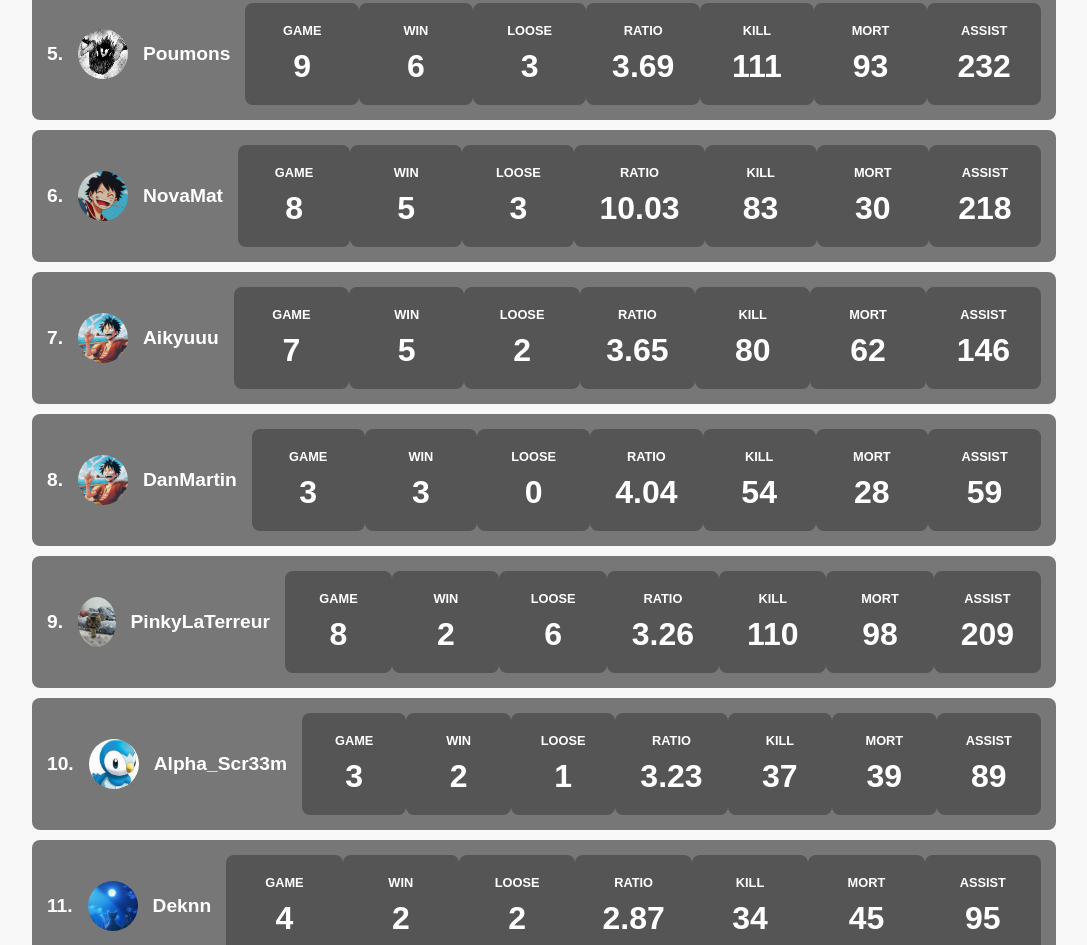
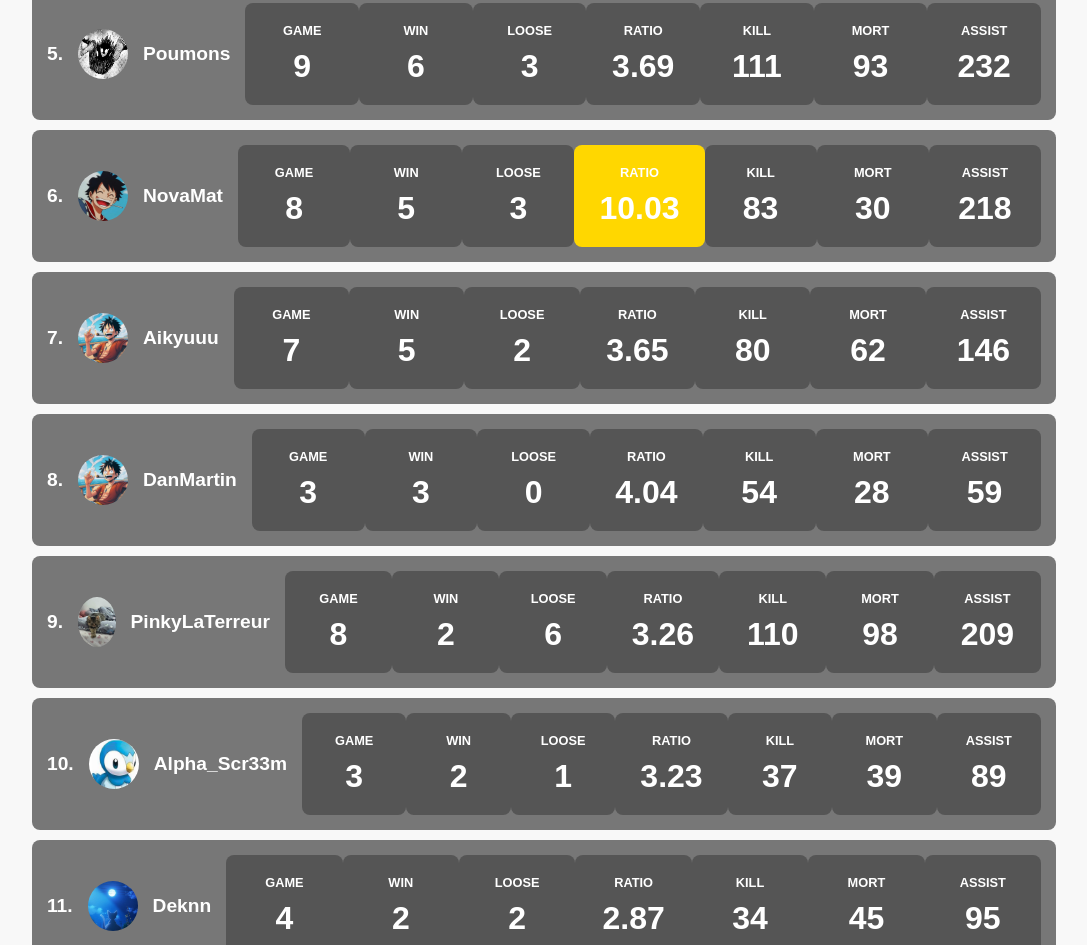
Before and after one commit to Ben0x13/AramCUP, a plain HTML site: page classement.html in a window 1280 px wide. Shown: the part 880-1825 px from the top of the page, without its empty margins (96-1183 px from the left). Drawn offline with Linux system fonts and the light colour scheme.

Commit message:
Update classement.html

```diff
--- a/classement.html
+++ b/classement.html
@@ -406,7 +406,7 @@
             <div>LOOSE</div>
             <div class="nb">3</div>
         </div>
-        <div class="stats">
+        <div class="stats1">
             <div>RATIO</div>
             <div class="nb">10.03</div>
         </div><div class="stats">
```
